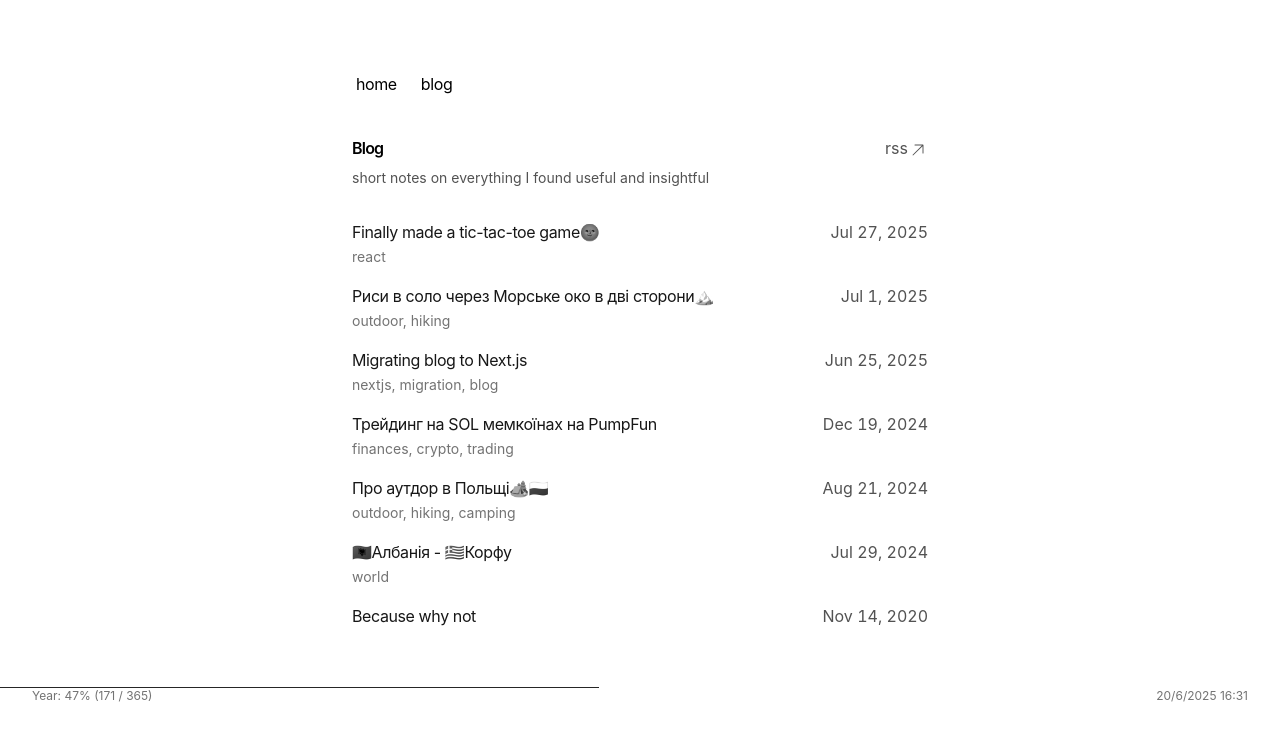
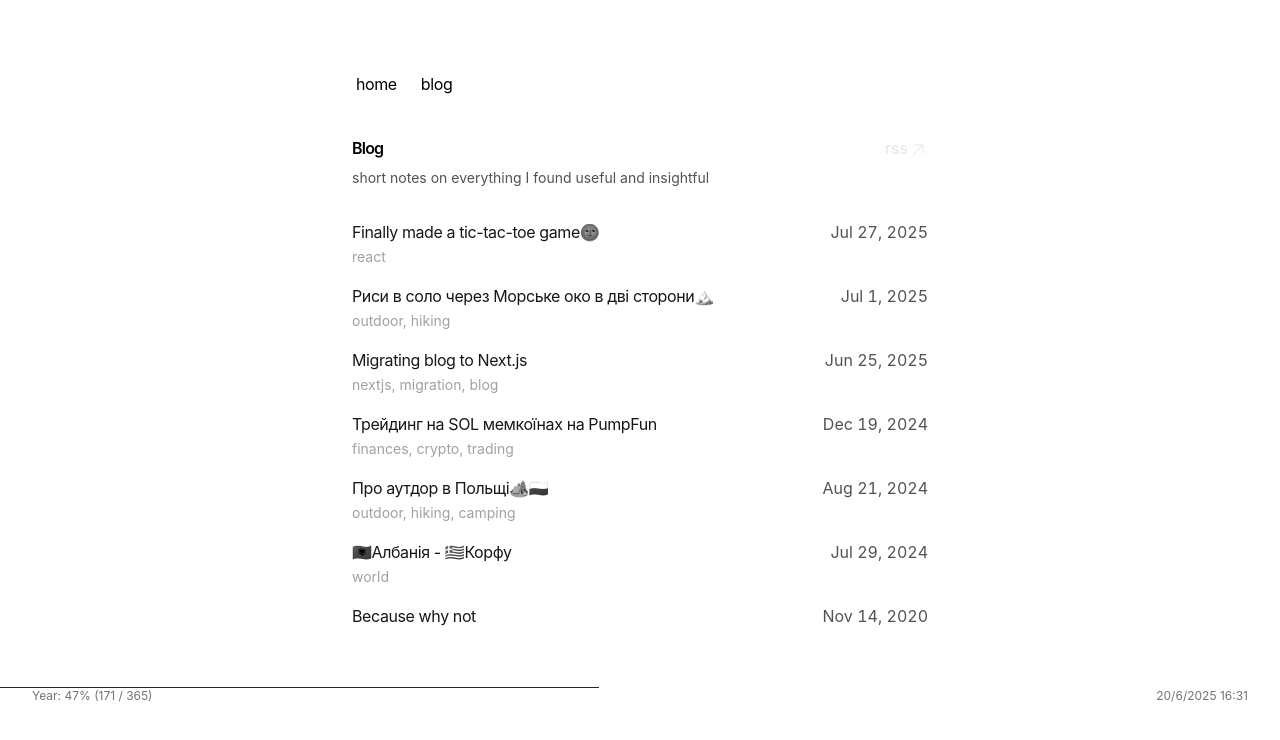
Before and after one commit to domanskyi/domanskyi.com, a Next.js app: page /blog in a window 1280 px wide. Shown: the top 740 px of the page. Built offline with nearby package versions, Linux system fonts and the light colour scheme.

Commit message:
fix-dark-theme

```diff
--- a/app/blog/page.tsx
+++ b/app/blog/page.tsx
@@ -16,7 +16,7 @@ export default function Page() {
       <div className="flex items-start justify-between">
         <h1 className="font-semibold mb-2 tracking-tighter">Blog</h1>
         <Link
-          className="flex items-center transition-all text-neutral-600 hover:text-neutral-800 dark:hover:text-neutral-100"
+          className="flex items-center transition-all text-neutral-200 hover:text-neutral-800 dark:hover:text-neutral-100"
           rel="noopener noreferrer"
           target="_blank"
           href="/rss"
--- a/app/components/blogPosts.tsx
+++ b/app/components/blogPosts.tsx
@@ -42,7 +42,7 @@ const BlogPosts: FC<TBlogPostsProps> = ({ posts }) => {
                   />
                 )}
               </p>
-              <span className="text-neutral-500 text-sm">
+              <span className="text-neutral-400 text-sm">
                 {post.tags.join(", ")}
               </span>
             </div>
--- a/app/components/socials.tsx
+++ b/app/components/socials.tsx
@@ -103,13 +103,13 @@ const Socials = () => {
           />
         </span>
         {drawerOpened && (
-          <div className="absolute right-0 top-6  flex flex-col gap-0.5 py-2 bg-white border border-neutral-100 rounded-xs shadow-lg z-10">
+          <div className="absolute right-0 top-6  flex flex-col gap-0.5 py-2 bg-white dark:bg-black border border-neutral-100 dark:border-neutral-800 rounded-xs shadow-lg z-10">
             {socials.map((social) => (
               <Link
                 href={social.url}
                 key={social.title}
                 target="_blank"
-                className="py-1 px-2 w-[9.375rem] flex flex-row items-center gap-2 text-neutral-600 hover:text-neutral-800 transition-colors text-sm"
+                className="py-1 px-2 w-[9.375rem] flex flex-row items-center gap-2 text-neutral-600 dark:text-white hover:text-neutral-800 dark:hover:text-neutral-200 transition-colors text-sm"
               >
                 {social.icon}
                 {social.title}
--- a/app/global.css
+++ b/app/global.css
@@ -157,5 +157,5 @@ table {
 .navbar {
   position: sticky;
   top: 0;
-  background-color: #fff;
+  @apply bg-white dark:bg-black;
 }
--- a/app/views/blogPost.tsx
+++ b/app/views/blogPost.tsx
@@ -41,7 +41,7 @@ const BlogPost: FC<TBlogPostProps> = ({ post }) => {
           {post.metadata.title}
         </h1>
         <Link
-          className="flex items-center transition-all text-neutral-600 hover:text-neutral-800 dark:hover:text-neutral-100"
+          className="flex items-center transition-all text-neutral-200 hover:text-neutral-800 dark:hover:text-neutral-100"
           rel="noopener noreferrer"
           target="_blank"
           href="/rss"
@@ -54,7 +54,7 @@ const BlogPost: FC<TBlogPostProps> = ({ post }) => {
         <p className="text-sm text-neutral-600 dark:text-neutral-400">
           {formatDate(new Date(post.metadata.publishedAt), true)}
         </p>
-        <span className="text-neutral-500 text-sm">
+        <span className="text-neutral-400 text-sm">
           {post.metadata.tags?.join(", ")}
         </span>
       </div>
```
